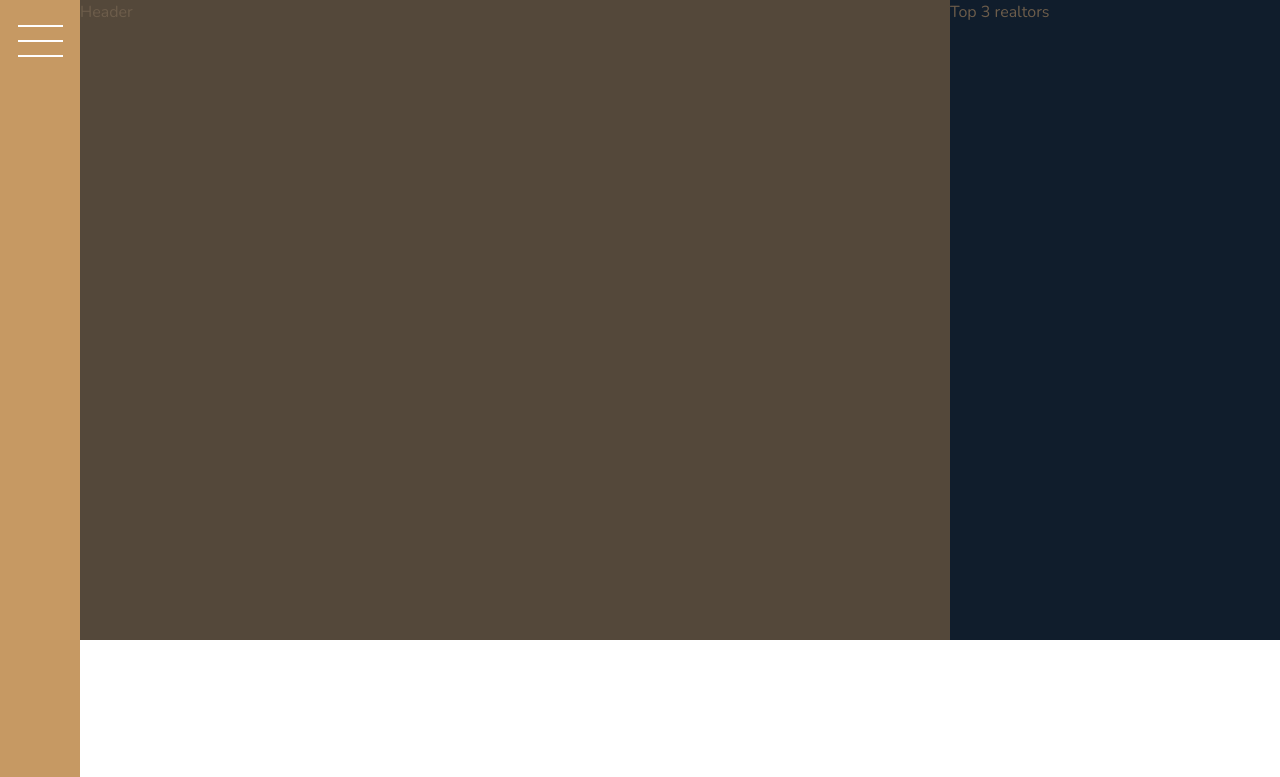
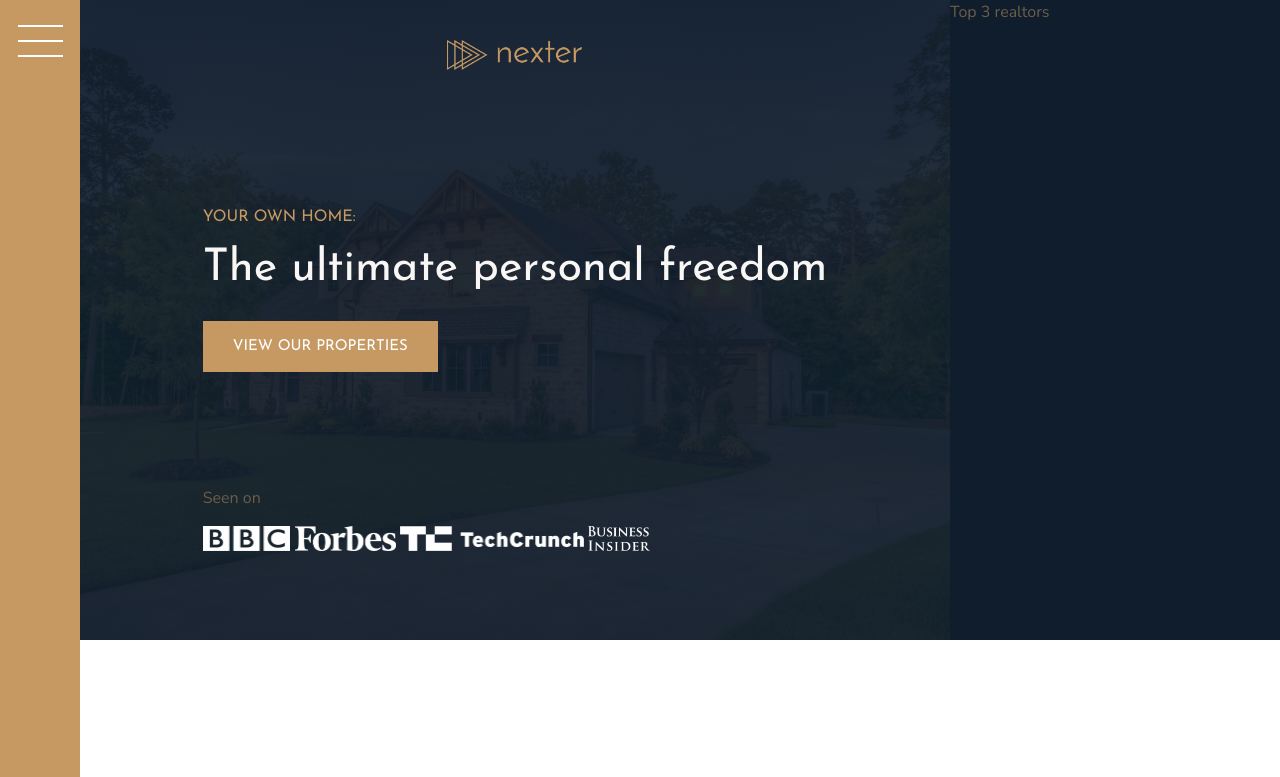
Before and after one commit to kuanhsuh/udemy_jonas_project, a website: page Nexter/starter/index.html in a window 1280 px wide. Shown: the top 777 px of the page. Drawn offline with nearby package versions, Linux system fonts and the light colour scheme.

Commit message:
Header p1

```diff
--- a/Nexter/starter/index.html
+++ b/Nexter/starter/index.html
@@ -16,7 +16,17 @@
            <button class="nav-btn"></button>
        </div>
        <header class="header">
-           Header
+           <img src="img/logo.png" alt="Logo" class="header__logo">
+           <h3 class="heading-3">Your own home:</h3>
+           <h1 class="heading-1">The ultimate personal freedom</h1>
+           <button class="btn header__btn">View our properties</button>
+           <div class="header__seenon-text">Seen on</div>
+           <div class="header__seenon-logos">
+               <img src="img/logo-bbc.png" alt="Seen on Logo 1">
+               <img src="img/logo-forbes.png" alt="Seen on Logo 2">
+               <img src="img/logo-techcrunch.png" alt="Seen on Logo 3">
+               <img src="img/logo-bi.png" alt="Seen on Logo 4">
+           </div>
        </header>
        <div class="realtors">
            Top 3 realtors
--- a/Nexter/starter/sass/_header.scss
+++ b/Nexter/starter/sass/_header.scss
@@ -1,4 +1,35 @@
 .header {
     background-color: $color-grey-dark-1;
     grid-column: full-start / col-end 6;
+    background-image: linear-gradient(rgba($color-secondary, .93), rgba($color-secondary, .93)), url(../img/hero.jpeg);
+    background-size: cover;
+    background-position: center;
+    padding: .8rem;
+    padding-top: .4rem;
+
+    display: grid;
+    grid-template-rows: 1fr min-content .6rem 1fr;
+    grid-template-columns: max-content;
+    justify-content: center;
+    grid-row-gap: .15rem;
+
+    &__logo {
+        height: .3rem;
+        justify-self: center;
+    }
+
+    &__btn {
+        align-self: start;
+        justify-self: start;
+    }
+
+    &__seenon-text {
+
+    }
+
+    &__seenon-logos {
+        img {
+            height: .25rem;
+        }
+    }
 }
--- a/Nexter/starter/sass/_typography.scss
+++ b/Nexter/starter/sass/_typography.scss
@@ -5,6 +5,9 @@
 
 .heading-1 {
     @extend %heading;
+    font-size: .45rem;
+    color: $color-grey-light-1;
+    line-height: 1;
 }
 .heading-2 {
     @extend %heading;
```
Also changed, not shown: Nexter/starter/css/style.css.
